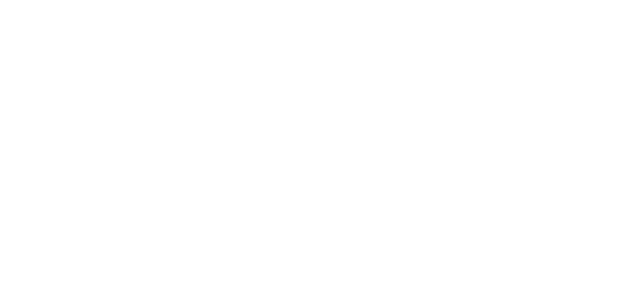
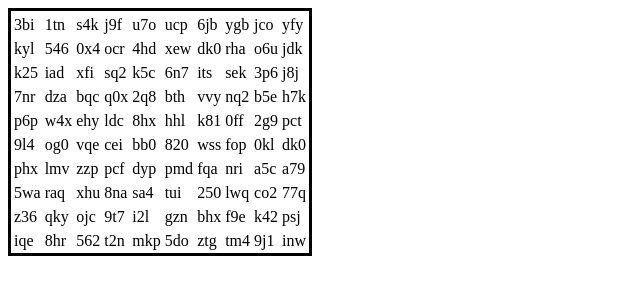
Before and after one commit to mouad13/caract-res_al-atoires, a plain HTML site: page index.html in a window 1280 px wide. Shown: the whole page, without its empty margins (0-640 px from the left). Drawn offline with nearby package versions, Linux system fonts and the light colour scheme.

Commit message:
caracteres_aleatoires

```diff
--- a/app.js
+++ b/app.js
@@ -10,6 +10,10 @@
  	return text;
 
 }
+
+
+
+
 
 function tableaujs (nblignes, nbcolones, nbCaracteres){
 	var tableau = [];
@@ -24,10 +28,23 @@
 
 		}
 	}
-
-	console.log(tableau);
+	return tableau;
 }
 
-chaine(10);
 
-tableaujs(4, 10, 10);
+
+chaine();
+var result = tableaujs(10, 10, 3);
+
+//tableaujs(10, 10, 3);
+	console.log(result);
+
+for (i = 0; i < result.length; i++) {
+	 $("#table").append('<tr></tr>');
+
+	for (j = 0; j < result[i].length; j++) {
+		$("#table").append('<td>'+result[i][j]+'</td>');
+
+		}
+
+}
--- a/index.html
+++ b/index.html
@@ -1,12 +1,15 @@
 <!DOCTYPE html>
 <html>
 <head>
+	<meta charset="utf-8">
+	<link rel="stylesheet" type="text/css" href="style.css">
 	<title></title>
-	<meta charset="utf-8">
 </head>
 <body>
 
+<table class="border" id="table">
 
+</table>
 
 
 
@@ -14,4 +17,3 @@
 	<script src="node_modules/jquery/dist/jquery.js"></script>
 	<script src="app.js"></script>
 </body>
-</html>
--- /dev/null
+++ b/style.css
@@ -0,0 +1,6 @@
+.border {
+	border: solid;
+
+
+
+}
```
